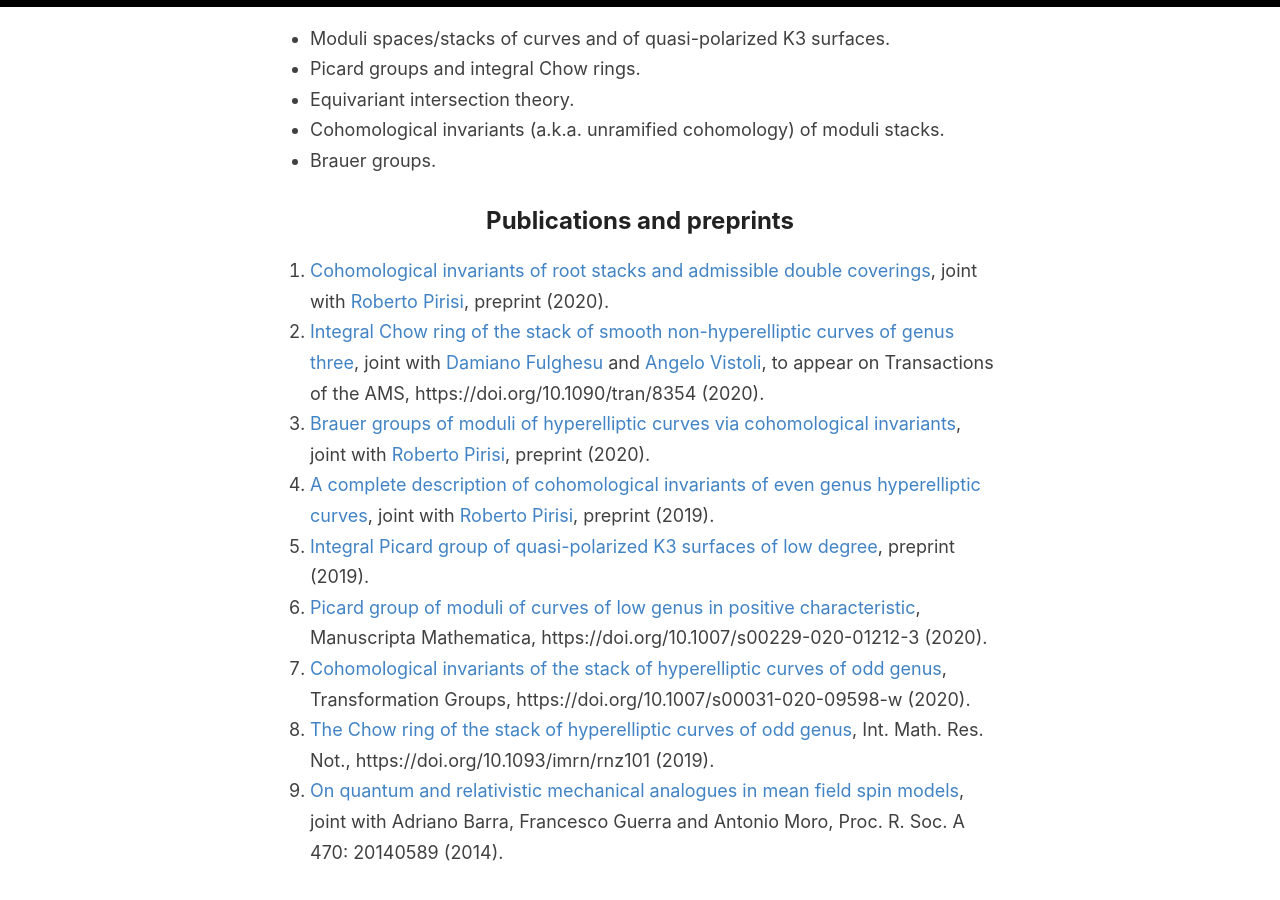
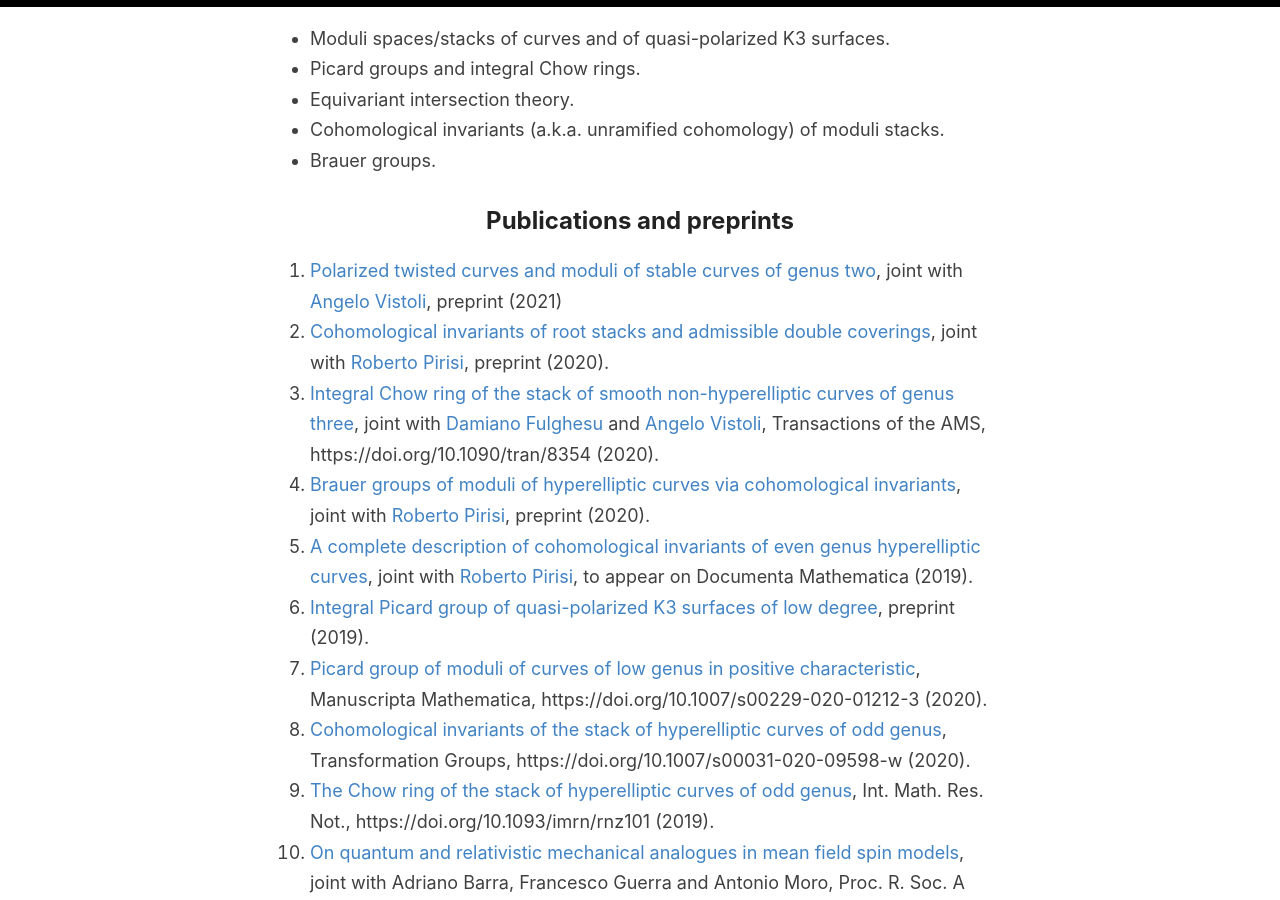
Before and after one commit to anddil/anddil.github.io, a Jekyll site: the page built from _pages/research.md, in a window 1280 px wide and 900 px high, scrolled down 569 px. Built offline with Jekyll 4.4.1, drawn with Linux system fonts in a browser that asks for light colours.

Commit message:
Update research.md

```diff
--- a/_pages/research.md
+++ b/_pages/research.md
@@ -18,10 +18,11 @@ The kind of techniques that I use range from the more abstract stack-theoretical
 
 ## Publications and preprints
 
+1. [Polarized twisted curves and moduli of stable curves of genus two](https://arxiv.org/abs/2103.13204), joint with [Angelo Vistoli](http://homepage.sns.it/vistoli/), preprint (2021)
 1. [Cohomological invariants of root stacks and admissible double coverings](https://arxiv.org/abs/2009.07671), joint with [Roberto Pirisi](https://people.kth.se/~pirisi/), preprint (2020).
-1. [Integral Chow ring of the stack of smooth non-hyperelliptic curves of genus three](https://arxiv.org/abs/2004.00052), joint with [Damiano Fulghesu](http://web.mnstate.edu/fulghesu/index.html) and [Angelo Vistoli](http://homepage.sns.it/vistoli/), to appear on Transactions of the AMS, https://doi.org/10.1090/tran/8354 (2020).
+1. [Integral Chow ring of the stack of smooth non-hyperelliptic curves of genus three](https://arxiv.org/abs/2004.00052), joint with [Damiano Fulghesu](http://web.mnstate.edu/fulghesu/index.html) and [Angelo Vistoli](http://homepage.sns.it/vistoli/), Transactions of the AMS, https://doi.org/10.1090/tran/8354 (2020).
 2. [Brauer groups of moduli of hyperelliptic curves via cohomological invariants](https://arxiv.org/abs/2002.11065), joint with [Roberto Pirisi](https://people.kth.se/~pirisi/), preprint (2020).
-3. [A complete description of cohomological invariants of even genus hyperelliptic curves](https://arxiv.org/abs/1911.04005), joint with [Roberto Pirisi](https://people.kth.se/~pirisi/), preprint (2019).
+3. [A complete description of cohomological invariants of even genus hyperelliptic curves](https://arxiv.org/abs/1911.04005), joint with [Roberto Pirisi](https://people.kth.se/~pirisi/), to appear on Documenta Mathematica (2019).
 4. [Integral Picard group of quasi-polarized K3 surfaces of low degree](https://arxiv.org/abs/1910.08758), preprint (2019).
 5. [Picard group of moduli of curves of low genus in positive characteristic](https://arxiv.org/abs/1812.01913), Manuscripta Mathematica, https://doi.org/10.1007/s00229-020-01212-3 (2020).
 6. [Cohomological invariants of the stack of hyperelliptic curves of odd genus](https://arxiv.org/abs/1804.02216), Transformation Groups, https://doi.org/10.1007/s00031-020-09598-w (2020).
```
